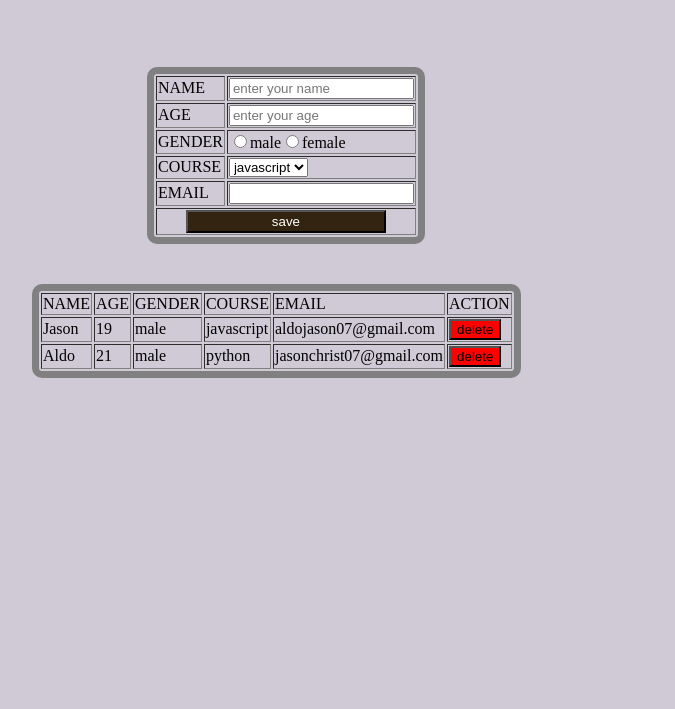
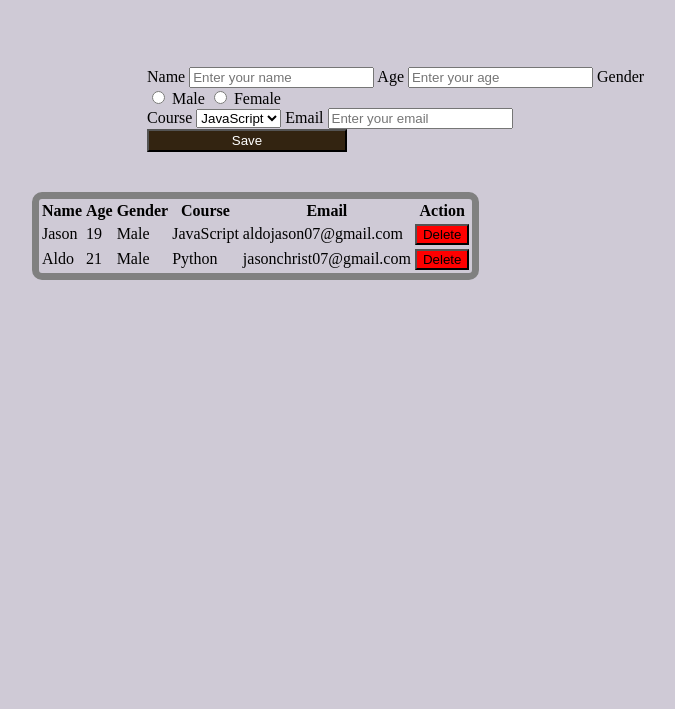
Before and after one commit to Aldojason/Studentform, a plain HTML site: page index.html in a window 1280 px wide. Shown: the part 91-800 px from the top of the page, without its empty margins (401-1076 px from the left). Drawn offline with Linux system fonts and the light colour scheme.

Commit message:
Update index.html

```diff
--- a/index.html
+++ b/index.html
@@ -1,63 +1,73 @@
 <!DOCTYPE html>
 <html lang="en">
+<head>
+  <meta charset="UTF-8" />
+  <meta name="viewport" content="width=device-width, initial-scale=1.0"/>
+  <title>Student Form</title>
+  <link rel="stylesheet" href="style2.css" />
+  <script src="demo.js" defer></script>
+</head>
+<body>
+  <div class="container">
+    <h1>Student Form</h1>
 
-<head>
-    <meta charset="UTF-8">
-    <meta name="viewport" content="width=device-width, initial-scale=1.0">
-    <title>formdemo</title>
-    <link rel="stylesheet" href="style2.css">
-    <script src="demo.js" defer></script>
-</head>
+    <form id="form">
+      <div class="form-grid">
+        <label>
+          Name
+          <input id="inputname" type="text" placeholder="Enter your name" required />
+        </label>
 
-<body>
-    <h1>STUDENT FORM</h1>
-    <form id="form">
-        <table  border="1">
-            <tr>
-                <td>NAME</td>
-                <td><input id="inputname" type="text" placeholder="enter your name" ></td>
-            </tr>
-            <tr>
-                <td>AGE</td>
-                <td><input id="age" type="number" placeholder="enter your age"></td>
+        <label>
+          Age
+          <input id="age" type="number" placeholder="Enter your age" required />
+        </label>
 
-            </tr>
-            <tr>
-                <td>GENDER</td>
-                <td><input class="gen" value="male" type="radio" name="gender">male<input class="gen" value="female" type="radio" name="gender">female</td>
-            </tr>
-            <tr>
-                <td>COURSE</td>
-                <td>
-                    <select id="course">
-                        <option>javascript</option>
-                        <option>python</option>
-                        <option>java</option>
-                    </select>
-                </td>
-            </tr>
-            <tr>
-                <td>EMAIL</td>
-                <td><input id="mail" type="email"></td>
-            </tr>
-           <tr><td colspan="2" style="text-align:center;"><button onclick="addelement(event)" class="save" type="submit">save</button></td></tr>
-        </table>
+        <label>
+          Gender
+          <div class="gender">
+            <label><input class="gen" type="radio" name="gender" value="male" required /> Male</label>
+            <label><input class="gen" type="radio" name="gender" value="female" /> Female</label>
+          </div>
+        </label>
 
+        <label>
+          Course
+          <select id="course">
+            <option>JavaScript</option>
+            <option>Python</option>
+            <option>Java</option>
+          </select>
+        </label>
+
+        <label>
+          Email
+          <input id="mail" type="email" placeholder="Enter your email" required />
+        </label>
+      </div>
+
+      <button onclick="addelement(event)" class="save" type="submit">Save</button>
     </form>
-    <table  class="one" border="1">
-        <tr>
-            <td>NAME</td><td>AGE</td><td>GENDER</td><td>COURSE</td><td>EMAIL</td>
-<td>ACTION</td>
-        </tr>
-        <tr >
-            <td>Jason</td><td>19</td><td>male</td><td>javascript</td><td>aldojason07@gmail.com</td><td><button onclick="changeRow(event)">delete</button></td>
-        </tr>
-        <tr>
-            <td>Aldo</td><td>21</td><td>male</td><td>python</td><td>jasonchrist07@gmail.com</td><td><button onclick="changeRow(event)">delete</button></td>
-        </tr>
 
-
-    </table>
+    <div class="table-container">
+      <table class="one">
+        <thead>
+          <tr>
+            <th>Name</th><th>Age</th><th>Gender</th><th>Course</th><th>Email</th><th>Action</th>
+          </tr>
+        </thead>
+        <tbody>
+          <tr>
+            <td>Jason</td><td>19</td><td>Male</td><td>JavaScript</td><td>aldojason07@gmail.com</td>
+            <td><button onclick="changeRow(event)">Delete</button></td>
+          </tr>
+          <tr>
+            <td>Aldo</td><td>21</td><td>Male</td><td>Python</td><td>jasonchrist07@gmail.com</td>
+            <td><button onclick="changeRow(event)">Delete</button></td>
+          </tr>
+        </tbody>
+      </table>
+    </div>
+  </div>
 </body>
-
 </html>
```
